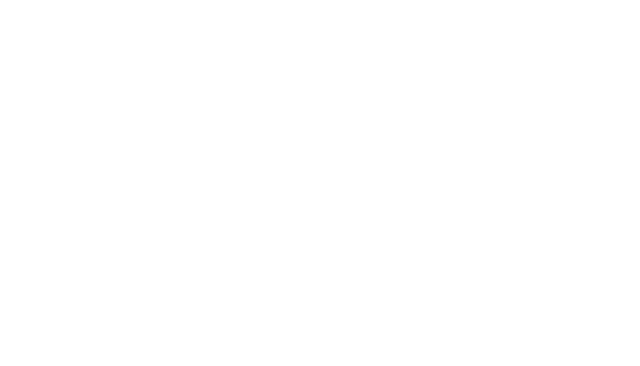
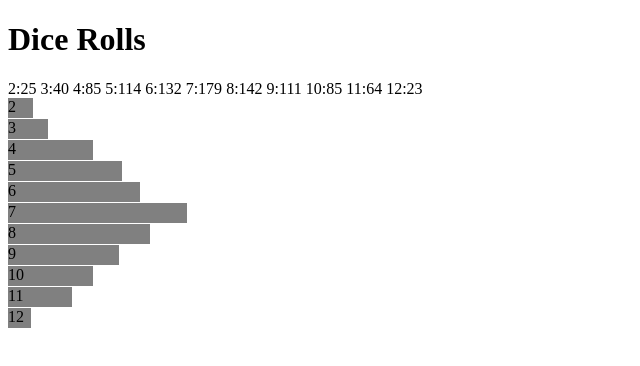
Before and after one commit to p-mayor/roll-dice, a plain HTML site: page index.html in a window 1280 px wide. Shown: the whole page, without its empty margins (0-640 px from the left). Drawn offline with Linux system fonts and the light colour scheme.

Commit message:
basic completed

```diff
--- a/index.html
+++ b/index.html
@@ -8,6 +8,9 @@
     <title>Document</title>
 </head>
 <body>
+    <h1>Dice Rolls</h1>
+    <div id="summary"></div>
+    <div id="graph"></div>
     <script src="main.js"></script>
 </body>
 </html>
--- a/main.js
+++ b/main.js
@@ -0,0 +1,41 @@
+let count = {'2':0, '3':0,'4':0,'5':0,'6':0,'7':0,'8':0,'9':0,'10':0,'11':0,'12':0}
+
+function rollDice() {
+    let roll1 = Math.floor((Math.random() * 6) + 1);
+    let roll2 = Math.floor((Math.random() * 6) + 1);
+    let sum = roll1 + roll2
+    return sum
+}
+
+function countRoll(numRolls) {
+    let val = 0
+    for(let i=0;i<numRolls;i++){
+        val = rollDice()
+        count[val]+=1
+    }
+}
+
+function buildDOM() {
+    let dest_graph = document.getElementById("graph")
+    let dest_sum = document.getElementById("summary")
+
+    for(i in count) {
+        let bar = document.createElement("div")
+        bar.className = "bar"
+        bar.style.width = count[i]+"px"
+        bar.style.height = "20px"
+        bar.style.backgroundColor = "gray"
+        bar.style.marginBottom = "1px"
+
+        let sum_text = document.createTextNode(i + ':' + count[i]+ ' ')
+        summary.appendChild(sum_text)
+
+        let bar_text = document.createTextNode(i)
+        bar.appendChild(bar_text)
+        dest_graph.appendChild(bar)
+    }
+    dest_sum.appendChild(summary)
+}
+
+countRoll(1000)
+buildDOM()
```
